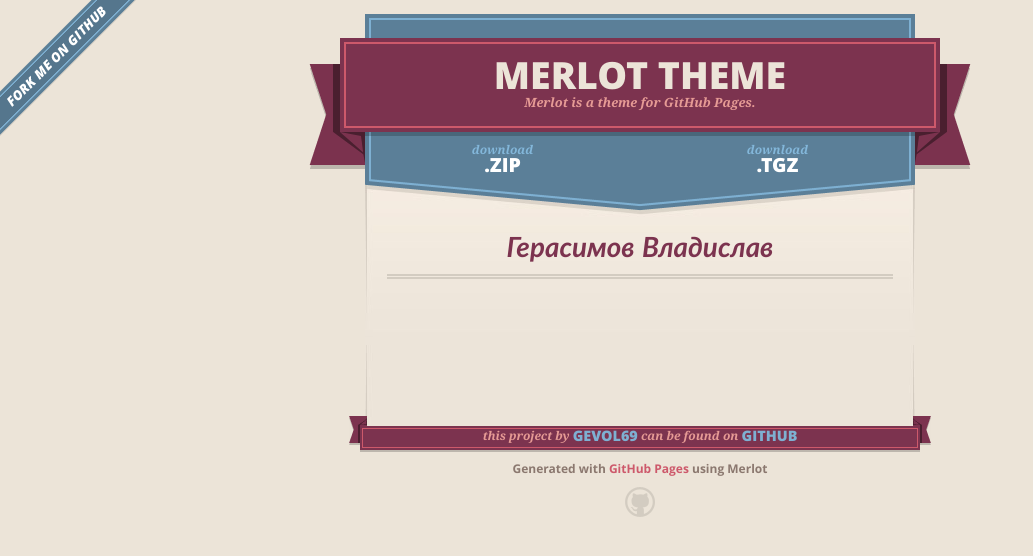
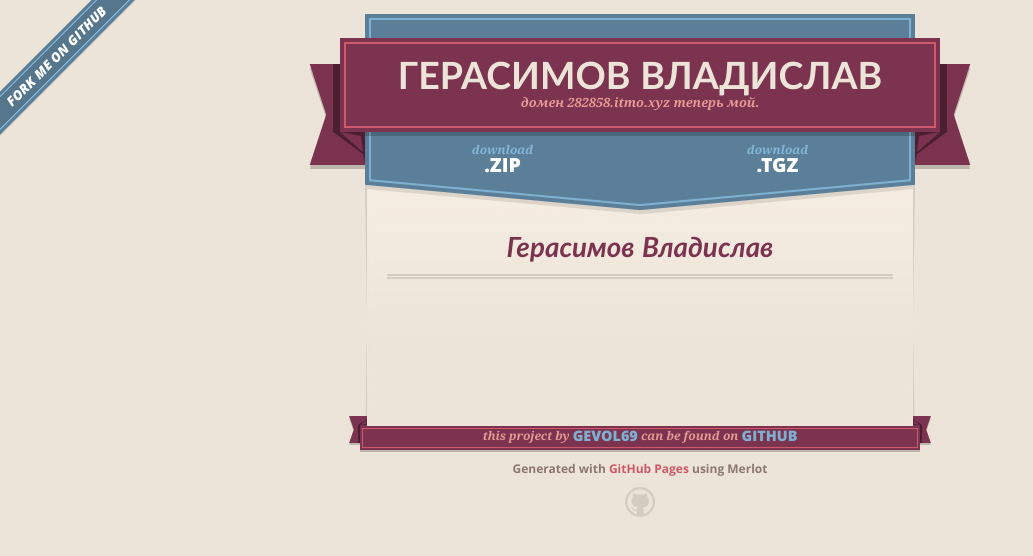
Before and after one commit to gevol69/itmo-osint-282858.github.io, a Jekyll site: the page built from index.md, in a window 1280 px wide. Shown: the top 556 px of the page, without its empty margins (0-1033 px from the left). Built offline with Jekyll 4.4.1, drawn with Linux system fonts in a browser that asks for light colours; our own code applies the rules of GitHub Pages for plain Markdown files.

Commit message:
Update _config.yml

```diff
--- a/_config.yml
+++ b/_config.yml
@@ -1,5 +1,5 @@
-title: Merlot theme
-description: Merlot is a theme for GitHub Pages.
+title: Герасимов Владислав
+description: домен 282858.itmo.xyz теперь мой.
 show_downloads: true
 google_analytics:
 theme: jekyll-theme-merlot
```
